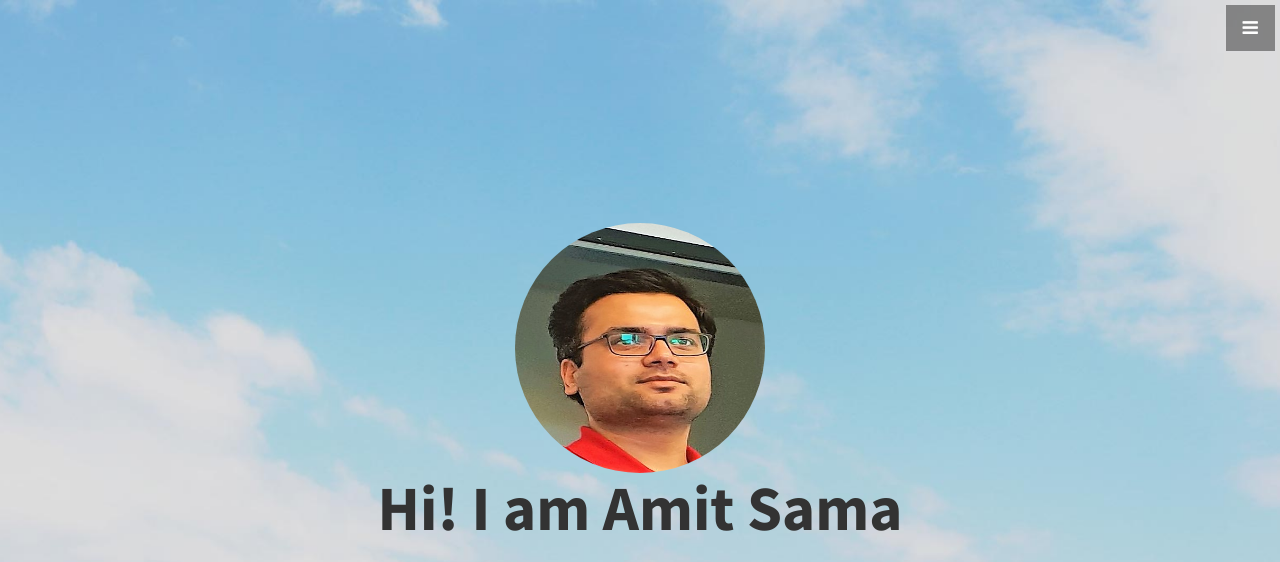
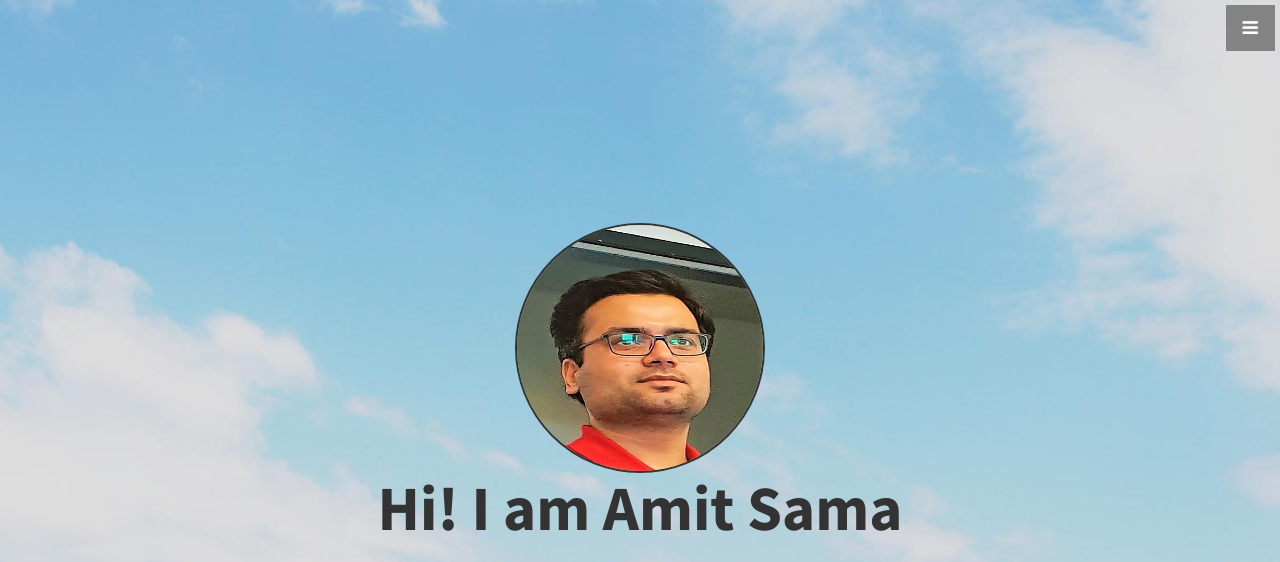
Before and after one commit to AmitSama/amitsama.github.io, a Jekyll site: the page built from index.html, in a window 1280 px wide. Shown: the top 562 px of the page. Built offline with Jekyll 4.4.1, drawn with Linux system fonts in a browser that asks for light colours.

Commit message:
border for profile pic

```diff
--- a/css/stylish-portfolio.css
+++ b/css/stylish-portfolio.css
@@ -166,7 +166,11 @@ hr.small {
   border-radius: 100%;
   height: 250px;
   width: 250px;
+  border-style: solid;
+  border-width: 2px;
+  border-color: inherit;
 }
+
 .icon-heart {
   font-size: 150%;
   color: red;
```
